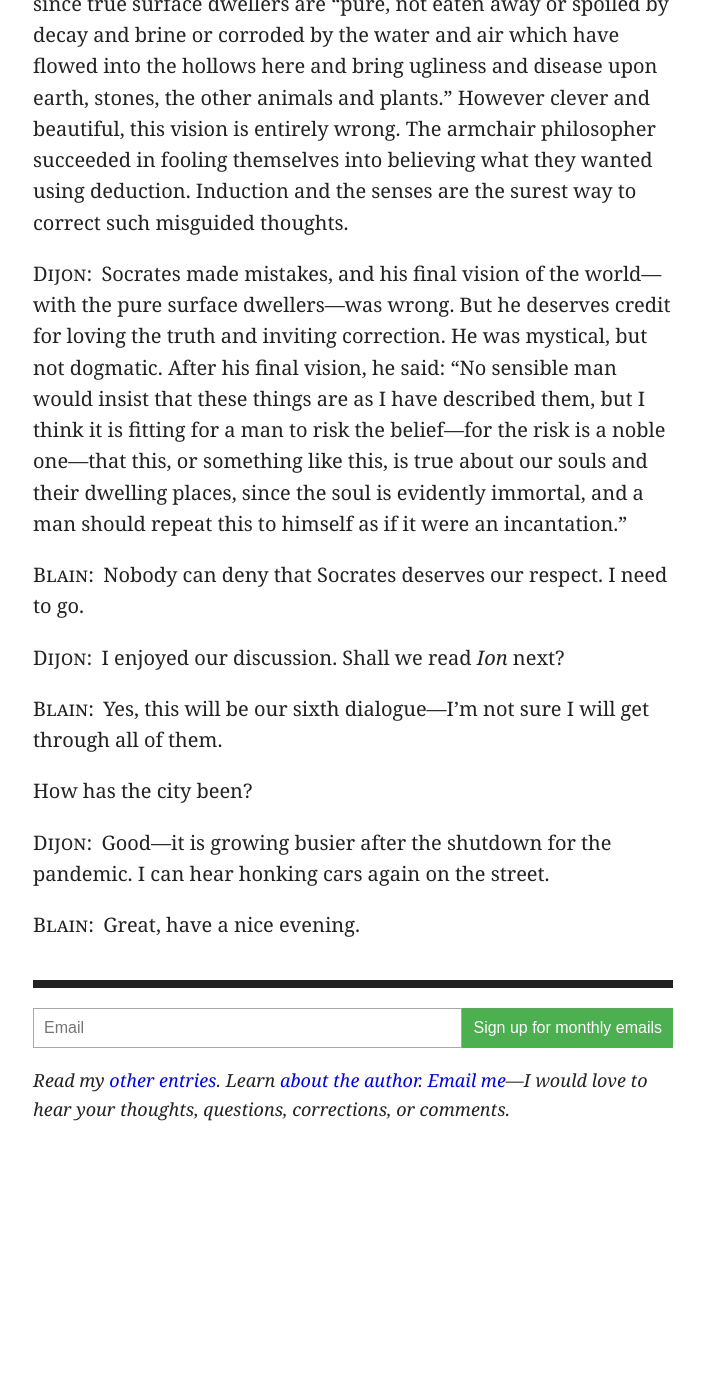
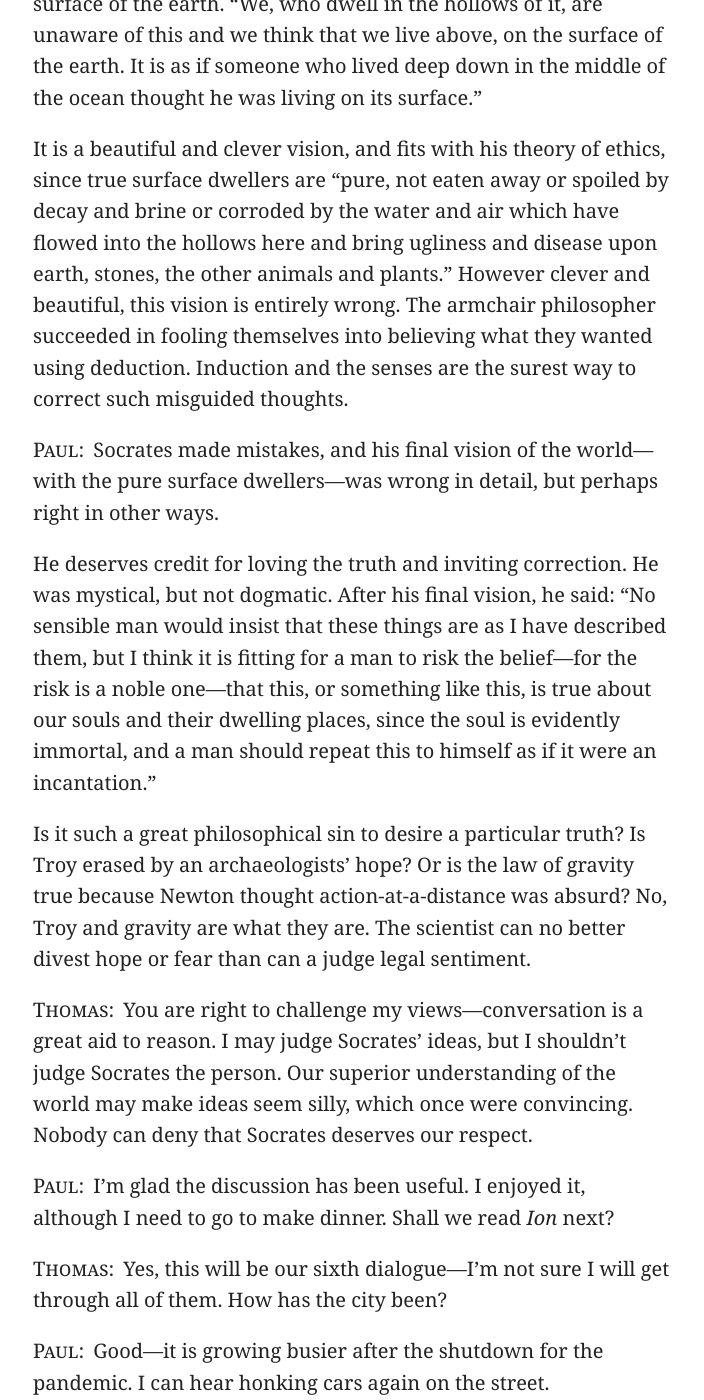
Before and after one commit to artsandmetaphysics/goodlifeodyssey, a Jekyll site: the page built from _meditations/dialogue-on-socrates-doubting-the-senses-in-phaedo.md, in a window 1280 px wide and 1400 px high, scrolled down 4870 px. Shown: the whole window, without its empty margins (287-991 px from the left). Built offline with Jekyll 4.4.1, drawn with Linux system fonts in a browser that asks for light colours; before the commit the page ends 6031 px from its top, so only the background shows below that; some of the changed text lies outside the part shown.

Commit message:
Various improvements

```diff
--- a/_meditations/dialogue-on-socrates-doubting-the-senses-in-phaedo.md
+++ b/_meditations/dialogue-on-socrates-doubting-the-senses-in-phaedo.md
@@ -6,33 +6,35 @@ description: >
 date: 2020-08-22
 ---
 
-<span class="sc">Dijon:</span> Did you enjoy reading Plato’s dialogue, the _Phaedo_?
+<span class="sc">Paul:</span> Did you enjoy Plato’s dialogue, _Phaedo_?
 
-<span class="sc">Blain:</span> I did. It is my favorite dialogue yet, with many ideas to ponder. As a scientist, I was struck by Socrates’ dismissal of the senses. He says: “The soul reasons best when none of the senses troubles it, neither hearing nor sight, nor pain nor pleasure, but when it is most by itself.”
+<span class="sc">Thomas:</span> I did. It is filled with ideas, most mentioned in passing. For example, Socrates, after sitting up in bed, says pain and pleasure are tied together like two creatures sharing a head. This, and many such comments, make it fun to read.
+
+As a scientist, it struck me that Socrates—or Plato speaking as Socrates—thought true knowledge couldn’t come from the senses. He says: “The soul reasons best when none of the senses troubles it, neither hearing nor sight, nor pain nor pleasure, but when it is most by itself … if we are ever to pure knowledge we must escape from the body and observe things in themselves with the soul by itself.”
 
 Do you think he’s right?
 
-<span class="sc">Dijon:</span> I could think more if I worked less, and I could work less if I didn’t live in New York City. If not for its food, shows, and museums, I might not live in New York City. So Socrates was partly right when he says soul reasons best apart from the body’s pleasures. He also said “it is the body and the care of it, to which we are enslaved, which compels us to acquire wealth, and all this makes us too busy to practice philosophy.”
+<span class="sc">Paul:</span> In part. I could think more if I worked less, and I could work less if I didn’t live in New York City. If not for its food, shows, and museums, I might not live in New York City. As he says, “it is the body and the care of it, to which we are enslaved, which compels us to acquire wealth, and all this makes us too busy to practice philosophy.”
 
-<span class="sc">Blain:</span> In your case, is the body to blame? You could afford to move to the countryside, eat simple foods, and spend most of your days reading. I think it’s your soul’s lack of will that makes you too busy to practice philosophy.
+<span class="sc">Thomas:</span> In your case, is the body to blame? You could afford to move to the countryside, eat simple foods, and spend most of your days reading. I think it’s your soul’s lack of will that makes you too busy to practice philosophy.
 
-<span class="sc">Dijon:</span> A good friend’s words can be harsh and true. But in ancient Athens, the body must have been to blame more often than the soul. Our technological progress has made the body’s needs easier to meet.
+<span class="sc">Paul:</span> You are a good friend and speak harshly but truly—at least of my soul. But in ancient Athens, the body must have been to blame more often than the soul. Our technological progress has made the body’s needs easier to meet.
 
-<span class="sc">Blain:</span> Agreed, but at least some Athenians had time to philosophize. Weren’t Socrates’ young followers rich aristocrats? They may have even had more time to philosophize than you do because they had slaves. Thus, isn’t it odd that Socrates blames on the senses?
+<span class="sc">Thomas:</span> Agreed, but at least some Athenians had time to philosophize. Weren’t Socrates’ young followers rich aristocrats? They may have even had more time to philosophize than you do because they had slaves. Thus, isn’t it odd that Socrates blames on the senses?
 
-<span class="sc">Dijon:</span> I still think the body distracts most of us, but, even if you aren’t, Socrates had foundational reasons for distrusting the senses: “When we do get respite from the body and turn to some investigation, everywhere in our investigation the body is present and makes for confusion and fear, so that it prevents us from seeing the truth.”
+<span class="sc">Paul:</span> I still think the body distracts most of us, but, even if you aren’t, Socrates had foundational reasons for distrusting the senses: “When we do get respite from the body and turn to some investigation, everywhere in our investigation the body is present and makes for confusion and fear, so that it prevents us from seeing the truth.”
 
-<span class="sc">Blain:</span> This is a better argument. I don’t deny that the body can confuse reason, but it can also aid reason. For example, I use writing to clarify my thoughts and supplement my memory, and good conversations give new ideas and unearth poor assumptions. Writing and conversation both require the body.
+<span class="sc">Thomas:</span> This is a better argument. I don’t deny that the body can confuse reason, but it can also aid reason. For example, I use writing to clarify my thoughts and supplement my memory, and good conversations give new ideas and unearth poor assumptions. Writing and conversation both require the body.
 
-<span class="sc">Dijon:</span> I agree. To reason alone in an armchair is to reason in circles. Too often the ideas birthed in this way are misleading and vague, disappointing when written down or shared with a friend. They are like garage-sale paintings that are beautiful from a distance but amateurish up close.
+To reason alone in an armchair is to reason in circles. Too often the ideas birthed in this way are misleading and vague, disappointing when written down or shared with a friend. They are like garage-sale paintings that are beautiful from a distance but amateurish up close.
 
-However, your observation, while true, strengthens Socrates’ argument. The same poor memory that makes writing useful is itself a bodily limitation. You are addressing the body’s limitations as best you can with the body’s tools, but this doesn’t counter the argument that the soul could do better on its own.
+<span class="sc">Paul:</span> Writing and conversation may aid reason, but the same poor memory that makes writing useful is itself a bodily limitation. You are addressing the body’s limitations as best you can with the body, but maybe the soul could do better on its own.
 
 Socrates surely thought the soul would reason differently than the body. The soul would not need a crutch like writing. The soul would even have _senses_ of some sort, apart from and not limited by the body. This must be true since he expected to meet new friends and gods in heaven, and to live in a “beautiful dwelling place that is hard to describe clearly.” Without senses, how could he communicate with friends or dwell anywhere? What would there be to reason about besides math? Surely not justice, piety, or bravery—for how could a senseless soul, disconnected from the world and others, be any of these? No, Socrates must have thought the soul could still perceive and interact with the world around it.
 
-<span class="sc">Blain:</span> It is not clear from the text that Socrates believed these things, but assuming he did, how could he justify such mystical beliefs?
+<span class="sc">Thomas:</span> It is not clear from the text that Socrates believed these things, but assuming he did, how could he justify such mystical beliefs?
 
-<span class="sc">Dijon:</span> He had justifications, but they may not convince non-believers. Socrates knew what he wanted to be true, and he found reasons to justify it. He says this himself when he narrates young Socrates’ turn from the natural sciences to ethics: “I heard someone reading from a book of Anaxagoras, and saying that it is Mind that directs and is the cause of everything. I was delighted with this cause and it seemed to me good … This wonderful hope was dashed as I went on reading and saw that the man made no use of Mind, nor gave it any responsibility for the management of things, but mentioned as causes air and either and water and many other strange things … since I was deprived and could neither discover it myself nor learn it from another, as a second best, I busied myself with the search for the cause.”
+<span class="sc">Paul:</span> He had justifications, but they may not convince non-believers. Socrates knew what he wanted to be true, and he found reasons to justify it. He says this himself when he narrates young Socrates’ turn from the natural sciences to ethics: “I heard someone reading from a book of Anaxagoras, and saying that it is Mind that directs and is the cause of everything. I was delighted with this cause and it seemed to me good … This wonderful hope was dashed as I went on reading and saw that the man made no use of Mind, nor gave it any responsibility for the management of things, but mentioned as causes air and either and water and many other strange things … since I was deprived and could neither discover it myself nor learn it from another, as a second best, I busied myself with the search for the cause.”
 
 So Socrates exchanges the senses and induction for words and deduction: “I feared my soul would be altogether blinded if I looked at things with my eyes and tried to grasp them with each of my senses. So I thought I must take refuge in discussions and investigate the truth of things by means of words.”
 
@@ -40,30 +42,32 @@ Plato recounts Socrates’ investigations with words in his early dialogues.
 
 Socrates, or maybe Plato projecting onto Socrates, finds the forms—the ideal versions of things. I have not yet found a clear definition of the forms. Perhaps there isn’t one or can’t be one. “I assume the existence of a Beautiful, itself by itself, of a Good and a Great and all the rest. If you grant me these and agree that they exist, I hope to show you the cause as a result, and to find the soul to be immortal.”
 
-The forms are the metaphysical foundation of Plato’s worldview. His belief in the soul, the afterlife, and his disdain for the body originate in the forms. He argues for their existence tangentially: We know what equality is, yet we have never seen equality. “Do not equal stones and sticks sometimes, while remaining the same, appear to one to be equal and to another to be unequal?” The blobs of color that make up the objects are not reliable, but our mind produces the forms somehow, despite this unreliability. From this observation it is clear the senses can’t be trusted.
+The forms are the metaphysical foundation of Plato’s worldview. His belief in the soul, the afterlife, and his disdain for the body originate in the forms. He only argues for their existence tangentially: We know what equality is, yet we have never seen equality. “Do not equal stones and sticks sometimes, while remaining the same, appear to one to be equal and to another to be unequal?” The blobs of color that make up the objects are not reliable, but our mind produces the forms somehow, despite this unreliability. From this observation, it is clear the senses can’t be trusted.
 
 “Philosophy then persuades the soul to withdraw from the senses in so far as it is not compelled to use them and bids the soul to gather itself together by itself, to trust only itself and whatever reality, existing by itself, the soul by itself understands, and not to consider as true whatever it examines by other means, for this is different in different circumstances and is sensible and visible, whereas what the soul itself sees is intelligible and invisible.”
 
-<span class="sc">Blain:</span> So Socrates didn’t have justifications for his mystical beliefs. He posits the forms to fulfill what he wanted to believe.
+<span class="sc">Thomas:</span> So Socrates didn’t have justifications for his mystical beliefs. He posits the forms to fulfill what he wanted to believe.
 
-<span class="sc">Dijon:</span> I wouldn’t characterize it that way. As I said, he provides tangential reasons to believe the forms exist. You may not accept them, but we all must begin building our worldviews with assumptions. We are thrown into the world at birth and need to reason about the world from within the world. How we reason, be it with the senses or with words, is dictated by what we believe to be the nature of the world. But we must reason to form our beliefs about the nature of the world. Therefore, epistemology depends on metaphysics and metaphysics on epistemology. This circular dependency requires us to pick a starting place—to make an assumption. The assumption you choose may decide where you end up. You may not like Socrates’ assumption, but such assumptions are unavoidable.
+<span class="sc">Paul:</span> I wouldn’t characterize it that way. As I said, he provides tangential reasons to believe the forms exist. You may not accept them, but we all must begin building our worldviews with assumptions. We are thrown into the world at birth and need to reason about the world from within the world. How we reason, be it with the senses or with words, is dictated by what we believe to be the nature of the world. But we must reason to form our beliefs about the nature of the world. Therefore, epistemology depends on metaphysics and metaphysics on epistemology. This circular dependency requires us to pick a starting place—to make an assumption. The assumption you choose may decide where you end up. You may not like Socrates’ assumption, but such assumptions are unavoidable.
 
-<span class="sc">Blain:</span> It seems like you are using fancy philosophical words to let mystics believe what they want. The scientific method is clearly effective, as can be seen by our great technological progress, and so, Socrates was wrong to abandon the senses and the body. If he lived today, his reasoning would have led him to abandon the forms.
+<span class="sc">Thomas:</span> It seems like you are using fancy philosophical words to let mystics believe what they want. The scientific method is clearly effective, as can be seen by our great technological progress, and so, Socrates was wrong to abandon the senses and the body. If he lived today, his reasoning would have led him to abandon the forms.
 
 It is also ironic that empirical science disproved some of the ideas expressed near the end of the _Phaedo_. Socrates thought humans lived below a sea of air, and that other beings lived on the true surface of the earth. “We, who dwell in the hollows of it, are unaware of this and we think that we live above, on the surface of the earth. It is as if someone who lived deep down in the middle of the ocean thought he was living on its surface.”
 
 It is a beautiful and clever vision, and fits with his theory of ethics, since true surface dwellers are “pure, not eaten away or spoiled by decay and brine or corroded by the water and air which have flowed into the hollows here and bring ugliness and disease upon earth, stones, the other animals and plants.” However clever and beautiful, this vision is entirely wrong. The armchair philosopher succeeded in fooling themselves into believing what they wanted using deduction. Induction and the senses are the surest way to correct such misguided thoughts.
 
-<span class="sc">Dijon:</span> Socrates made mistakes, and his final vision of the world—with the pure surface dwellers—was wrong. But he deserves credit for loving the truth and inviting correction. He was mystical, but not dogmatic. After his final vision, he said: “No sensible man would insist that these things are as I have described them, but I think it is fitting for a man to risk the belief—for the risk is a noble one—that this, or something like this, is true about our souls and their dwelling places, since the soul is evidently immortal, and a man should repeat this to himself as if it were an incantation.”
+<span class="sc">Paul:</span> Socrates made mistakes, and his final vision of the world—with the pure surface dwellers—was wrong in detail, but perhaps right in other ways.
 
-<span class="sc">Blain:</span> Nobody can deny that Socrates deserves our respect. I need to go.
+He deserves credit for loving the truth and inviting correction. He was mystical, but not dogmatic. After his final vision, he said: “No sensible man would insist that these things are as I have described them, but I think it is fitting for a man to risk the belief—for the risk is a noble one—that this, or something like this, is true about our souls and their dwelling places, since the soul is evidently immortal, and a man should repeat this to himself as if it were an incantation.”
 
-<span class="sc">Dijon:</span> I enjoyed our discussion. Shall we read _Ion_ next?
+Is it such a great philosophical sin to desire a particular truth? Is Troy erased by an archaeologists’ hope? Or is the law of gravity true because Newton thought action-at-a-distance was absurd? No, Troy and gravity are what they are. The scientist can no better divest hope or fear than can a judge legal sentiment.
 
-<span class="sc">Blain:</span> Yes, this will be our sixth dialogue—I’m not sure I will get through all of them.
+<span class="sc">Thomas:</span> You are right to challenge my views—conversation is a great aid to reason. I may judge Socrates’ ideas, but I shouldn’t judge Socrates the person. Our superior understanding of the world may make ideas seem silly, which once were convincing. Nobody can deny that Socrates deserves our respect.
 
-How has the city been?
+<span class="sc">Paul:</span> I’m glad the discussion has been useful. I enjoyed it, although I need to go to make dinner. Shall we read _Ion_ next?
 
-<span class="sc">Dijon:</span> Good—it is growing busier after the shutdown for the pandemic. I can hear honking cars again on the street.
+<span class="sc">Thomas:</span> Yes, this will be our sixth dialogue—I’m not sure I will get through all of them. How has the city been?
 
-<span class="sc">Blain:</span> Great, have a nice evening.
+<span class="sc">Paul:</span> Good—it is growing busier after the shutdown for the pandemic. I can hear honking cars again on the street.
+
+<span class="sc">Thomas:</span> Great, have a nice evening.
```
Also changed, not shown: meditations/dialogue-on-socrates-doubting-the-senses-in-phaedo.md (+27 -23 lines).
